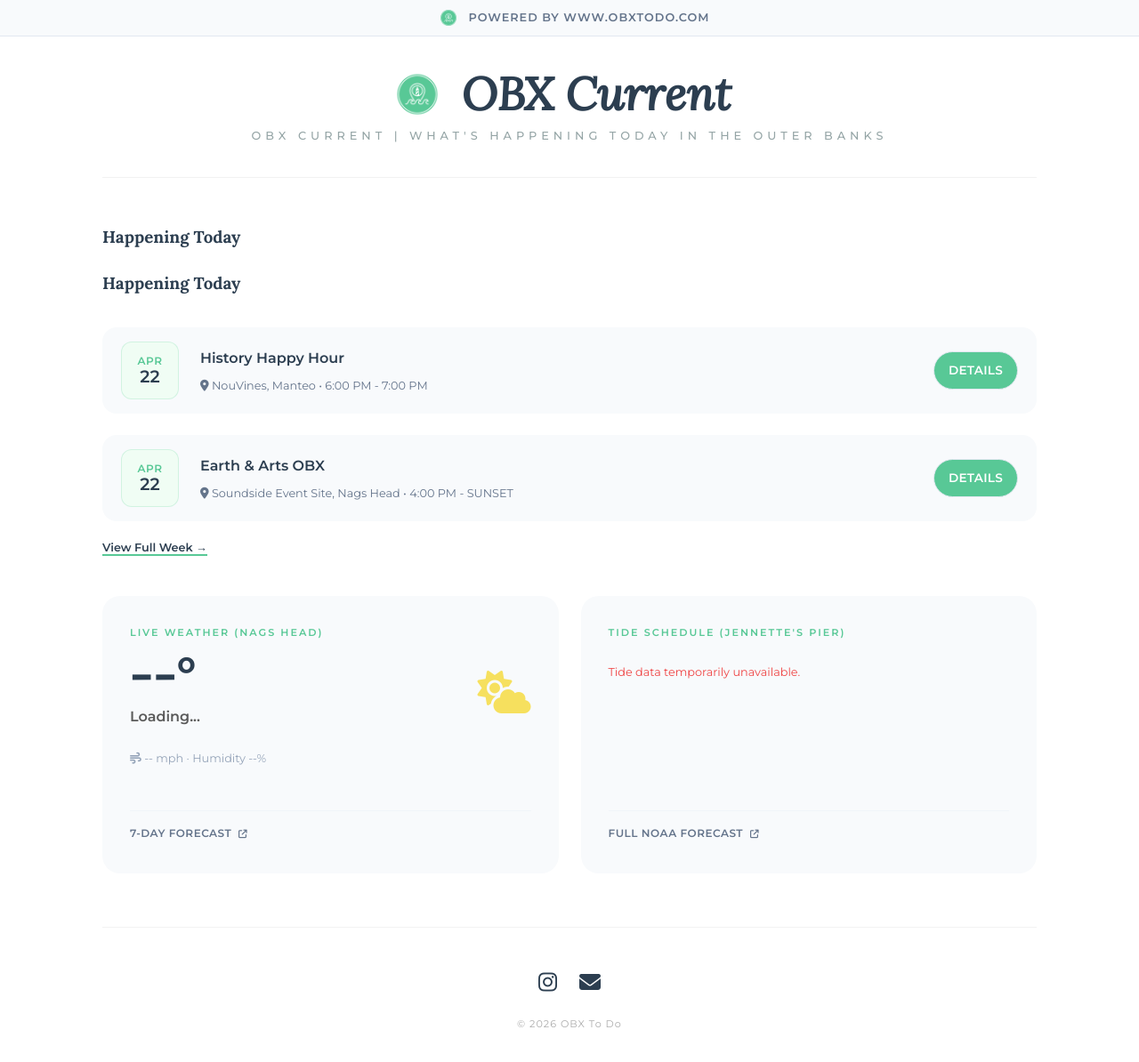
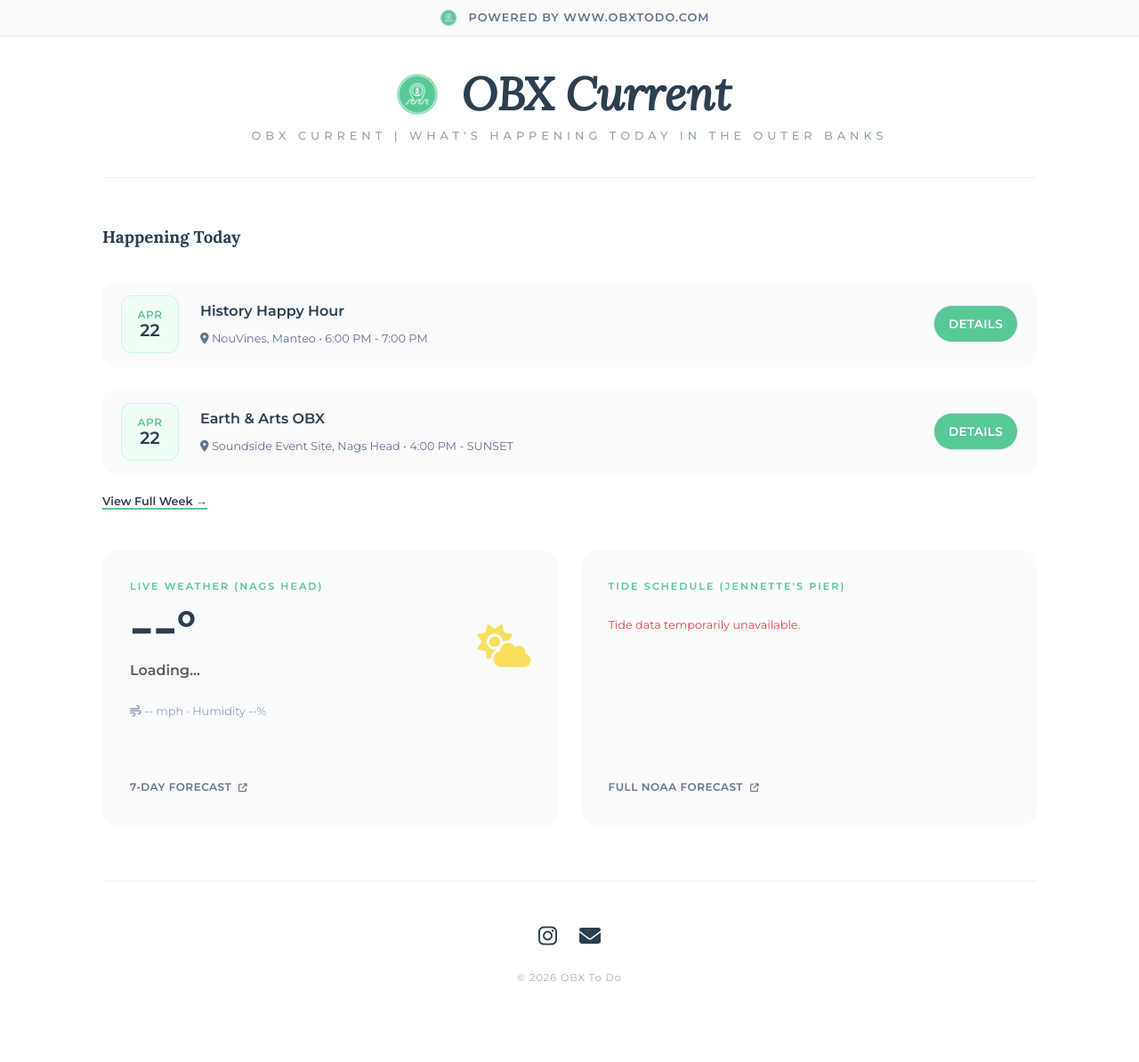
Before and after one commit to obxtodo/obxcurrent.com, a Jekyll site: the page built from index.html, in a window 1280 px wide and 1262 px high. Shown: the top 1194 px of the window at 89% size. Built offline with Jekyll 4.4.1, drawn with Linux system fonts in a browser that asks for light colours.

```diff
--- a/index.html
+++ b/index.html
@@ -4,9 +4,7 @@
 ---
 
 
-<div class="" style="grid-column: 1 / -1; margin-bottom: 20px;">
 
-  <h3>Happening Today</h3>
 
  {% assign today_str = "now" | date: "%Y-%m-%d" %}
 {% assign sorted_events = site.data.events | sort: "date" %}
```
